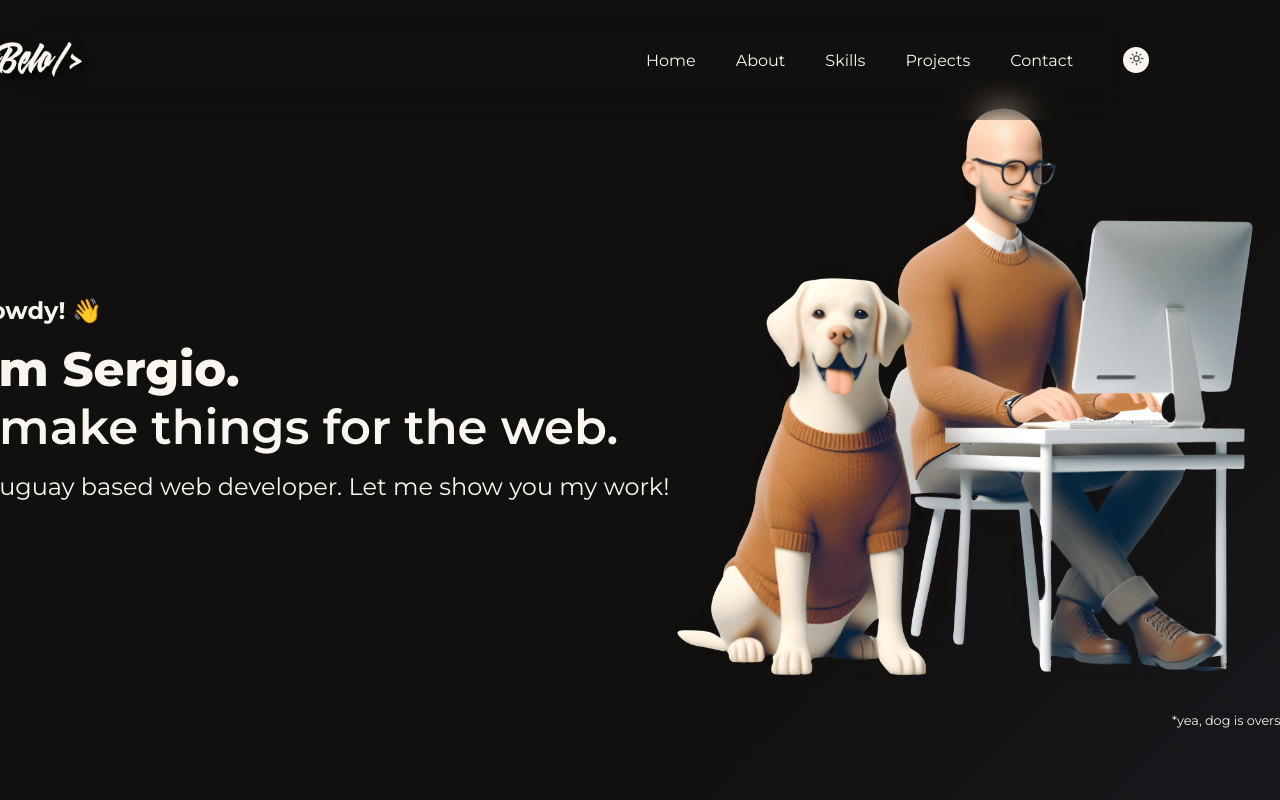
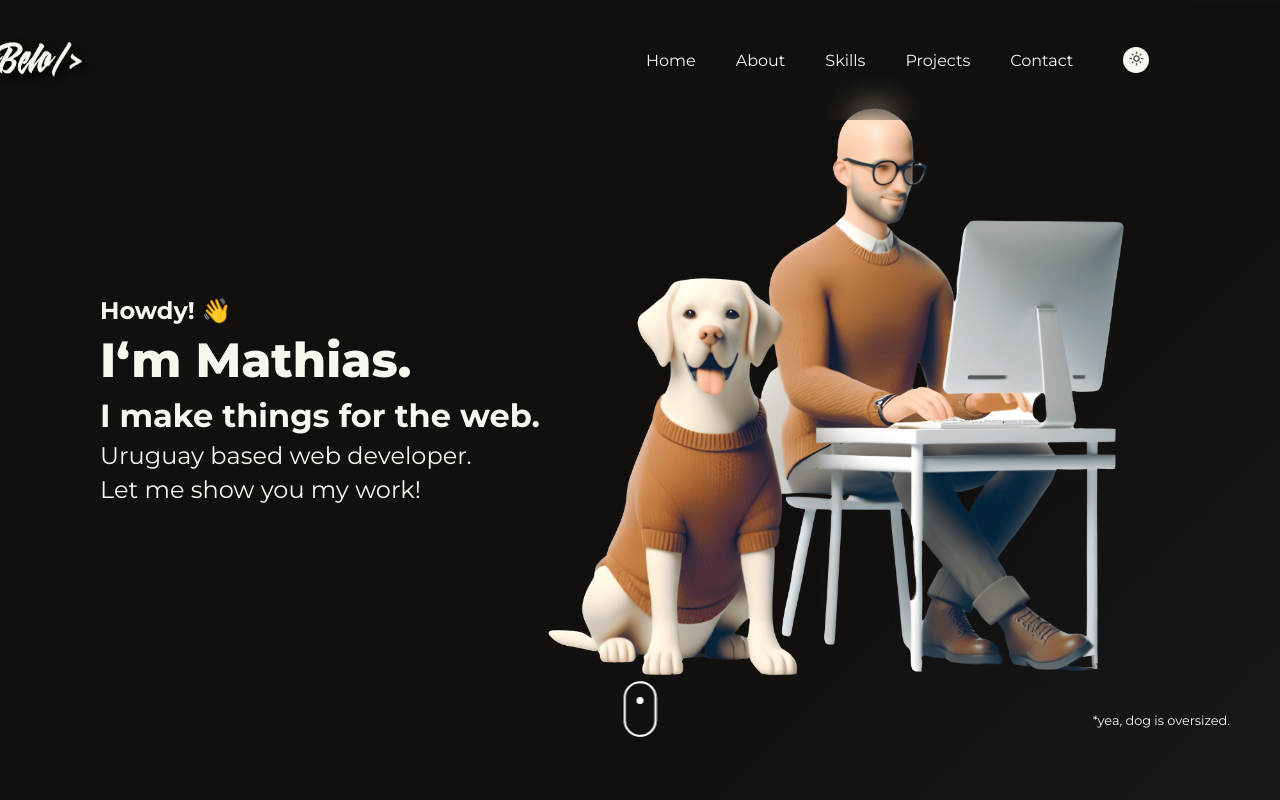
Before and after one commit to na7hk3r/smcurbelo, a React (Vite) app: page / in a window 1280 px wide. Shown: the top 800 px of the page. Built offline with nearby package versions, Linux system fonts and the light colour scheme.

Commit message:
Hero animations and scroll icon

```diff
--- a/src/components/Hero/Hero.css
+++ b/src/components/Hero/Hero.css
@@ -16,28 +16,238 @@
 }
 .right-container img{
     width: 40rem;
+    user-select: none;
 }
 .right-container p{
     font-size: .8rem;
+    user-select: none;
 }
 .left-container{
     /* width: 50vw; */
     display: flex;
     flex-direction: column;
+    line-height: 1.4;
 }
-.left-container h1{
-    font-size: 3em;
+.left-container h1 span{
+    font-size: 1.5em;
     font-weight: 600;
     margin: .3em 0;
-}
-.left-container h1 span{
     font-weight: 800;
 }
+
 .left-container p{
     font-size: 1.5em;
     line-height: 1.4;
     font-weight: 400;
 }
+
+
+/* SCROLL */
+
+.mouse-wrap{
+    display:inline-block;
+    position:absolute;
+    left:50%;
+    bottom: 15%;
+    transform:translate(-50%,-50%);
+  }
+
+  .mouse {
+    top:0;
+    position: absolute;
+    left: 50%;
+    transform: translateX(-50%);
+    width:35px;
+    animation: nudgeMouse 5.5s ease-out infinite;
+  }
+
+  .mouse:after {
+    content: '';
+    background-color: #ffffff;
+    width: 7px;
+    height: 7px;
+    border-radius: 100%;
+    animation: trackBallSlide 5.5s linear infinite;
+    position: absolute;
+    top: 0;
+    right: 0;
+    bottom: 0;
+    left: 0;
+    margin: auto;
+    transform:translateY(20px);
+  }
+
+  .mouse .frame {
+    width: 100%;
+    position: absolute;
+    z-index: 1;
+  }
+
+  .mouse .frame path {
+    fill: none;
+    stroke: #ffffff;
+    stroke-width: 3;
+    opacity:0.5;
+  }
+
+  .mouse .mouse-left,
+  .mouse .mouse-right {
+    width: 50%;
+    position: absolute;
+    z-index: 2;
+  }
+
+  .mouse .mouse-right {
+    right: 0;
+  }
+
+  .mouse .Animate-Draw {
+    fill: none;
+    stroke: #FFFFFF;
+    stroke-width: 3;
+    fill-opacity: 1;
+  }
+
+  .mouse .mouse-left .Animate-Draw {
+    animation: DrawLine 5.5s ease-out infinite;
+  }
+
+  .mouse .mouse-right .Animate-Draw {
+    animation: DrawLineBack 5.5s ease-out infinite;
+  }
+
+
+  /*Keyframes*/
+
+  @keyframes DrawLine {
+    0% {
+      stroke-dashOffset: 0;
+      stroke-dasharray: 120;
+      stroke-opacity:1;
+    }
+    22% {
+      stroke-dashOffset: 0;
+      stroke-dasharray: 120;
+      stroke-opacity:1;
+    }
+    38%{
+      stroke-dashOffset: 125;
+      stroke-dasharray: 120;
+      stroke-opacity:1;
+    }
+    38.1%{
+      stroke-dashOffset: 0;
+      stroke-dasharray: 120;
+      stroke-opacity:0;
+    }
+    48%{
+      stroke-dashOffset: 0;
+      stroke-dasharray: 120;
+      stroke-opacity:1;
+    }
+    64%{
+      stroke-dashOffset: 125;
+      stroke-dasharray: 120;
+      stroke-opacity:1;
+    }
+    64.1%{
+      stroke-dashOffset: 0;
+      stroke-dasharray: 120;
+      stroke-opacity:0;
+    }
+    74%{
+      stroke-dashOffset: 0;
+      stroke-dasharray: 120;
+      stroke-opacity:1;
+    }
+    90%{
+      stroke-opacity:1;
+      stroke-dashOffset: 125;
+      stroke-dasharray: 120;
+    }
+    90.1%{
+      stroke-dashOffset: 0;
+      stroke-dasharray: 120;
+      stroke-opacity:0;
+    }
+  }
+
+  @keyframes DrawLineBack {
+    0% {
+      stroke-dashOffset: 0;
+      stroke-dasharray: 120;
+      stroke-opacity:1;
+    }
+    22% {
+      stroke-dashOffset: 0;
+      stroke-dasharray: 120;
+      stroke-opacity:1;
+    }
+    38%{
+      stroke-dashOffset: -114;
+      stroke-dasharray: 120;
+      stroke-opacity:1;
+    }
+    38.1%{
+      stroke-dashOffset: 0;
+      stroke-dasharray: 120;
+      stroke-opacity:0;
+    }
+    48%{
+      stroke-dashOffset: 0;
+      stroke-dasharray: 120;
+      stroke-opacity:1;
+    }
+    64%{
+      stroke-dashOffset: -114;
+      stroke-dasharray: 120;
+      stroke-opacity:1;
+    }
+    64.1%{
+      stroke-dashOffset: 0;
+      stroke-dasharray: 120;
+      stroke-opacity:0;
+    }
+    74%{
+      stroke-dashOffset: 0;
+      stroke-dasharray: 120;
+      stroke-opacity:1;
+    }
+    90%{
+      stroke-opacity:1;
+      stroke-dashOffset: -114;
+      stroke-dasharray: 120;
+    }
+    90.1%{
+      stroke-dashOffset: 0;
+      stroke-dasharray: 120;
+      stroke-opacity:0;
+    }
+  }
+
+  @keyframes nudgeMouse {
+    0% {
+      transform: translateY(0) translateX(-50%);
+    }
+    22% {
+      transform: translateY(0px) translateX(-50%);
+    }
+    38%{
+      transform: translateY(9px) translateX(-50%);
+    }
+    48%{
+      transform: translateY(0px) translateX(-50%);
+    }
+    64%{
+      transform: translateY(9px) translateX(-50%);
+    }
+    74%{
+      transform: translateY(0px) translateX(-50%);
+    }
+    90%{
+      transform: translateY(9px) translateX(-50%);
+    }
+  }
 
 /* -------------- Media Query -------------- */
 @media (max-width: 960px){
@@ -46,7 +256,6 @@
     }
     .left-container{
         width: 100%;
-        font-size: 80%;
     }
     .right-container{
         width: 100%;
@@ -59,11 +268,24 @@
     }
 }
 
+
 @media (max-width: 480px){
     .right-container img{
         width: 100%;
     }
     .right-container{
-        margin-top: 30%;
+        margin-top: 5%;
+    }
+    .left-container h1 span{
+        font-size: 1em;
+        font-weight: 600;
+        margin: .3em 0;
+        font-weight: 800;
+    }
+    .left-container p{
+        font-size: 1em;
+    }
+    .mouse-wrap{
+        display: none;
     }
 }
--- a/src/components/Hero/Hero.jsx
+++ b/src/components/Hero/Hero.jsx
@@ -1,21 +1,145 @@
-import React from 'react'
-import './Hero.css';
-import home_img from '../../assets/home_img.png'
+import "./Hero.css";
+import home_img from "../../assets/home_img.png";
+import { motion } from "framer-motion";
 
 const Hero = () => {
+  const initialAnimation = {
+    variants: {
+      initial: {
+        opacity: 0,
+        y: 50,
+      },
+      animate: {
+        opacity: 1,
+        y: 0,
+      },
+    },
+    initial: "initial",
+    whileInView: "animate",
+    viewport: { once: true },
+  };
+
+  const leftAnimation = {
+    variants: {
+      initial: {
+        opacity: 0,
+        x: 0,
+      },
+      animate: {
+        opacity: 1,
+        x: 50,
+      },
+    },
+    initial: "initial",
+    whileInView: "animate",
+    viewport: { once: true },
+  };
+
   return (
     <div className="container hero">
-        <div className="left-container">
-            <h2>Howdy! 👋</h2>
-            <h1><span>I'm Sergio.</span><br/> I make things for the web.</h1>
-            <p>Uruguay based web developer. Let me show you my work!</p>
+
+      <motion.div
+        {...initialAnimation}
+        transition={{ delay: 0.5, type: "spring", stiffness: 100 }}
+        className="left-container"
+      >
+        <h2>Howdy! 👋</h2>
+        <h1>
+          <span>I&lsquo;m Mathias.</span>
+        </h1>
+        <h1>I make things for the web.</h1>
+        <p>Uruguay based web developer.</p>
+        <p>Let me show you my work!</p>
+      </motion.div>
+
+      <div className="right-container">
+        <motion.img
+          {...initialAnimation}
+          transition={{ delay: 0.5, type: "spring", stiffness: 100 }}
+          src={home_img}
+          alt="Home Image"
+        />
+        <motion.p
+          {...leftAnimation}
+          transition={{ delay: 3, type: "spring", stiffness: 100 }}
+        >
+          *yea, dog is oversized.
+        </motion.p>
+      </div>
+
+      <motion.div
+      {...initialAnimation}
+      transition={{ delay: 0.7, type: "spring", stiffness: 100, ease: "easeInOut"}}
+      className="mouse-wrap"
+      >
+        <div className="mouse">
+          <div className="frame">
+            <svg
+              version="1.1"
+              id="mouse"
+              xmlns="http://www.w3.org/2000/svg"
+              xmlnsXlink="http://www.w3.org/1999/xlink"
+              x="0px"
+              y="0px"
+              viewBox="0 0 54.9 91"
+              style={{ enableBackground: "new 0 0 54.9 91" }}
+              xmlSpace="preserve"
+            >
+              <path
+                id="XMLID_173_"
+                className="st0"
+                strokeLinecap="round"
+                strokeMiterlimit={10}
+                d="M27.4,3.6L27.4,3.6C14.2,3.6,3.5,14.3,3.5,27.5v36c0,13.2,10.7,23.9,23.9,23.9h0
+	c13.2,0,23.9-10.7,23.9-23.9v-36C51.4,14.3,40.7,3.6,27.4,3.6z"
+              />
+            </svg>
+          </div>
+          <div className="mouse-left">
+            <svg
+              version="1.1"
+              id="Layer_1"
+              xmlns="http://www.w3.org/2000/svg"
+              xmlnsXlink="http://www.w3.org/1999/xlink"
+              x="0px"
+              y="0px"
+              viewBox="0 0 27.4 91"
+              style={{ enableBackground: "new 0 0 27.4 91" }}
+              xmlSpace="preserve"
+            >
+              <path
+                strokeLinecap="round"
+                strokeMiterlimit={10}
+                className="Draw-Frame Animate-Draw"
+                d="M27.4,87.5L27.4,87.5c-13.2,0-23.9-10.7-23.9-23.9v-36c0-13.2,10.7-23.9,23.9-23.9h0"
+              />
+            </svg>
+          </div>
+          <div className="mouse-right">
+            <svg
+              version="1.1"
+              id="Layer_2"
+              xmlns="http://www.w3.org/2000/svg"
+              xmlnsXlink="http://www.w3.org/1999/xlink"
+              x="0px"
+              y="0px"
+              viewBox="0 0 27.4 91"
+              style={{ enableBackground: "new 0 0 27.4 91" }}
+              xmlSpace="preserve"
+            >
+              <path
+                strokeLinecap="round"
+                strokeMiterlimit={10}
+                className="Draw-Frame Animate-Draw"
+                d="M0,3.6L0,3.6c13.2,0,23.9,10.7,23.9,23.9v36c0,13.2-10.7,23.9-23.9,23.9h0"
+              />
+            </svg>
+          </div>
         </div>
-        <div className="right-container">
-            <img src={home_img} alt="Home Image" />
-            <p>*yea, dog is oversized.</p>
-        </div>
+      </motion.div>
+
     </div>
-  )
-}
+  );
+};
 
-export default Hero
+export default Hero;
```
